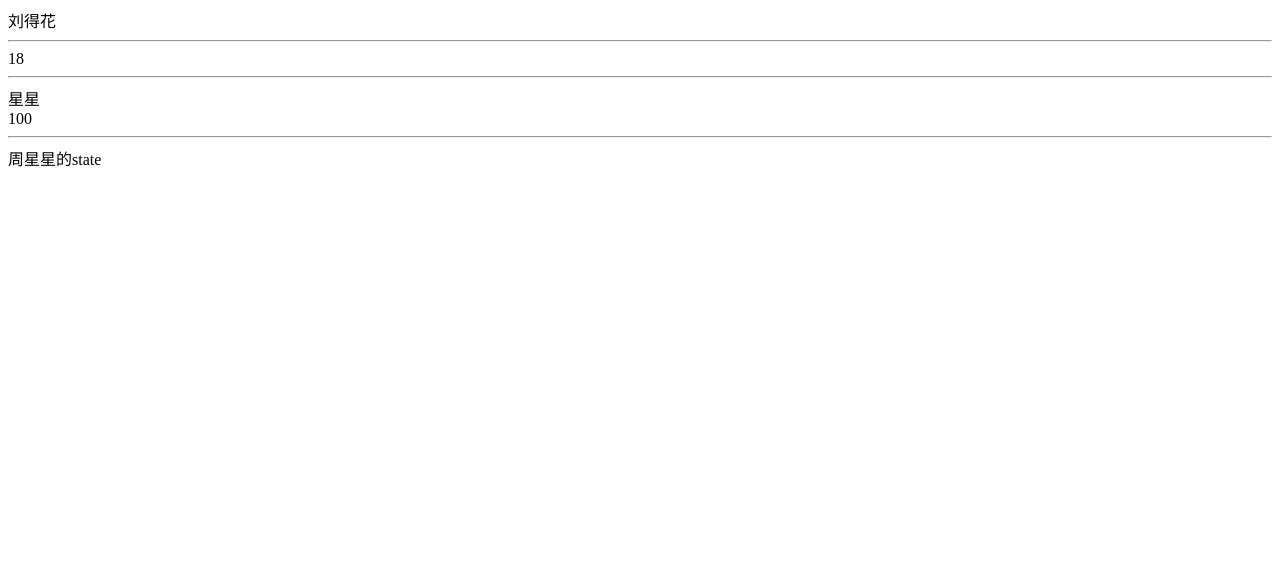
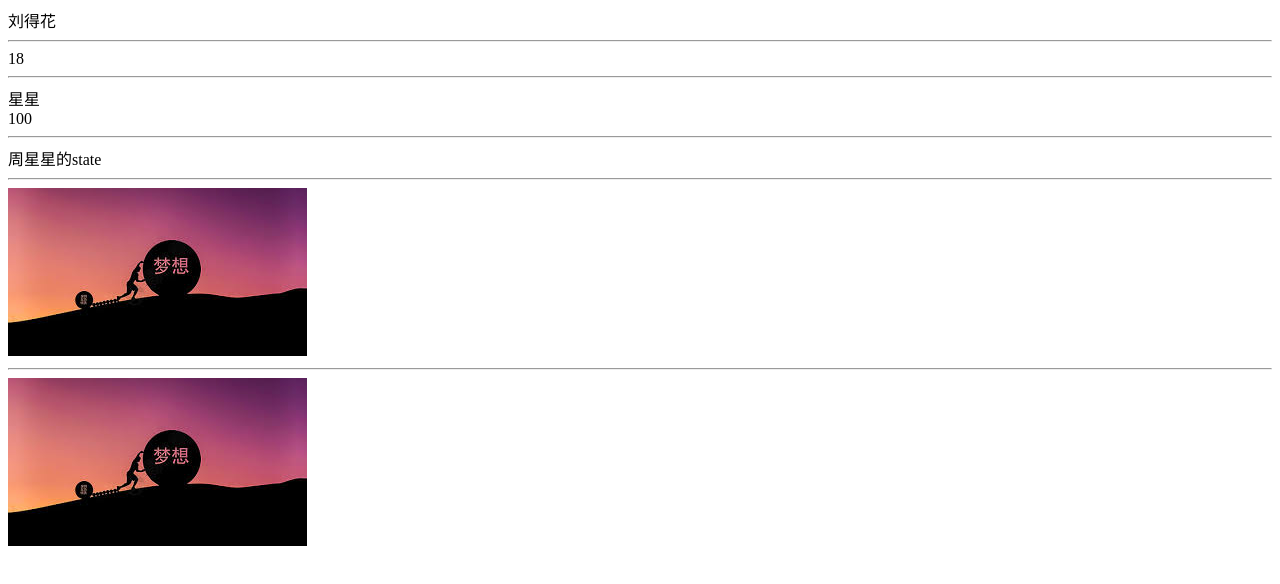
Before and after one commit to sundung/react-ts, a React (Create React App) app: page / in a window 1280 px wide. Shown: the top 584 px of the page. Built offline with nearby package versions, Linux system fonts and the light colour scheme.

Commit message:
测试react 引入图片,注意require 导入 图片不展示,需要加上 .default

```diff
--- a/src/App.tsx
+++ b/src/App.tsx
@@ -3,6 +3,8 @@ import React, { Component } from 'react'
 import Lee from './components/Lee'
 
 import State from './components/State'
+import LearnJsx from "./components/Learn_jsx";
+
 class App extends Component<any, any> {
   render() {
     return (
@@ -13,6 +15,8 @@ class App extends Component<any, any> {
           user={{ name: '星星', age: 18, sex: '男' }}
         />
         <State name={'周星星的state'} />
+        <hr/>
+        <LearnJsx/>
       </div>
     )
   }
--- /dev/null
+++ b/src/components/Learn_jsx.tsx
@@ -0,0 +1,22 @@
+import React, {Component} from 'react';
+import bg from '../assets/images/pic.jpeg'
+class LearnJsx extends Component<any,any> {
+
+    constructor(props: any, context: any) {
+        super(props, context);
+        this.state = {
+            img: bg,
+        }
+    }
+    render() {
+        return (
+            <div>
+                <img src={this.state.img} alt=""/>
+                <hr/>
+                <img src={require('../assets/images/pic.jpeg').default} alt=""/>
+            </div>
+        );
+    }
+}
+
+export default LearnJsx;
```
Also changed, not shown: tsconfig.json (+9 -3 lines), src/assets/images/pic.jpeg (added).
